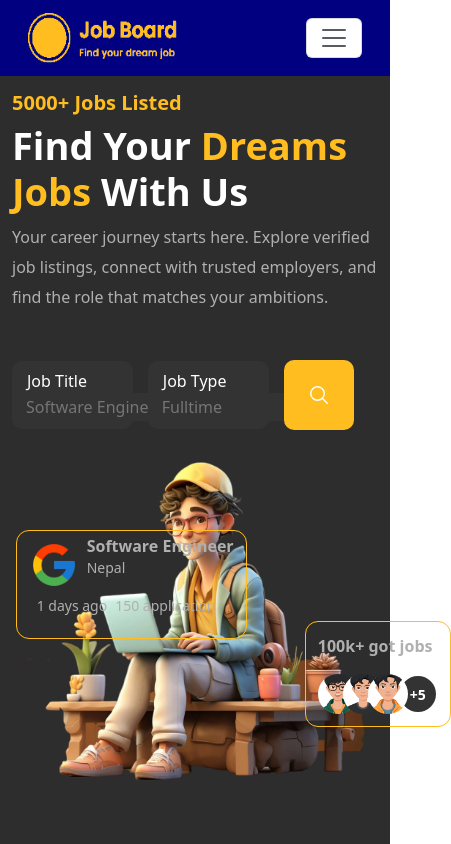
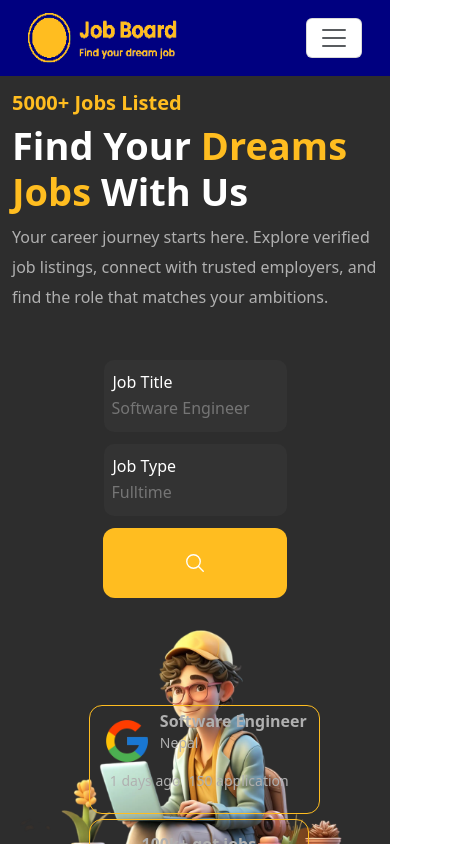
Before and after one commit to dhirendrabam001/Job-Portal-2025, a React (Vite) app in the folder frontend/: page / in a window 390 px wide. Shown: the top 844 px of the page, 451 px wide, since content can reach past the window. Built offline with nearby package versions, Linux system fonts and the light colour scheme.

Commit message:
updated frontend

```diff
--- a/frontend/src/App.css
+++ b/frontend/src/App.css
@@ -1,4 +1,9 @@
 body {
+  width: 100%;
+  height: auto;
+  min-height: 100%;
+  overflow-x:hidden;
+  overflow-y: auto;
   font-family: "Poppins", sans-serif;
   margin: 0;
   padding: 0;
--- a/frontend/src/Responsive.css
+++ b/frontend/src/Responsive.css
@@ -147,3 +147,49 @@
     width: 70%;
   }
 }
+
+/* 420 */
+@media (max-width: 420px) {
+  .search-box {
+    flex-direction: column;
+    gap: 12px;
+    margin-top: 10px;
+  }
+
+  .search-box-one {
+    width: 50%;
+    padding: 10px 14px;
+  }
+
+  .search-box-one label {
+    font-size: 16px;
+  }
+
+  .search-box .forminfo {
+    width: 100%;
+    margin-left: -8px;
+    font-size: 16px;
+  }
+
+  .search-btn {
+    width: 184px;
+    border-radius: 12px;
+  }
+
+  .search-icons {
+    font-size: 22px;
+  }
+  .content-card {
+    margin-left: 20%;
+    margin-top: 2%;
+  }
+  .avtar-content {
+    margin-left: -59%;
+    width: 220px;
+    margin-top: 30px;
+    text-align: center;
+  }
+  .avtar-content img {
+    margin-left: 10px;
+  }
+}
```
